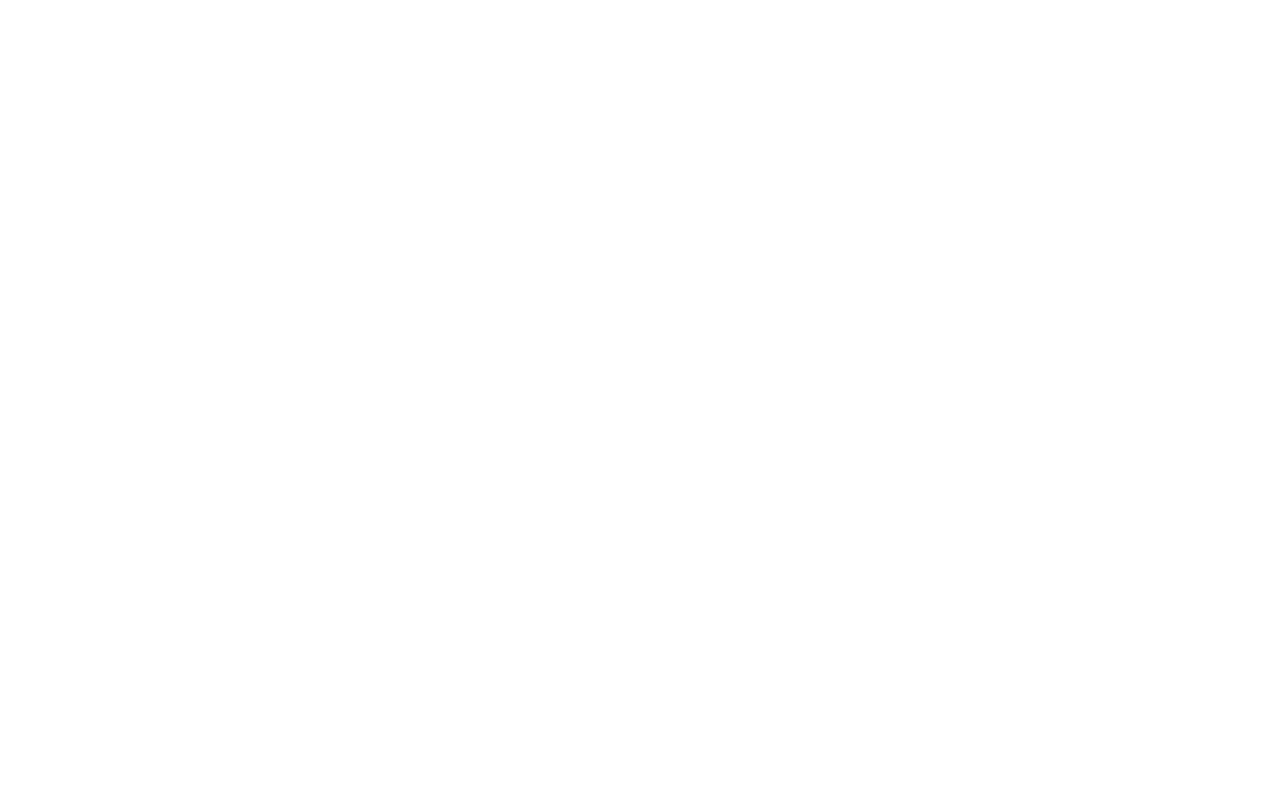
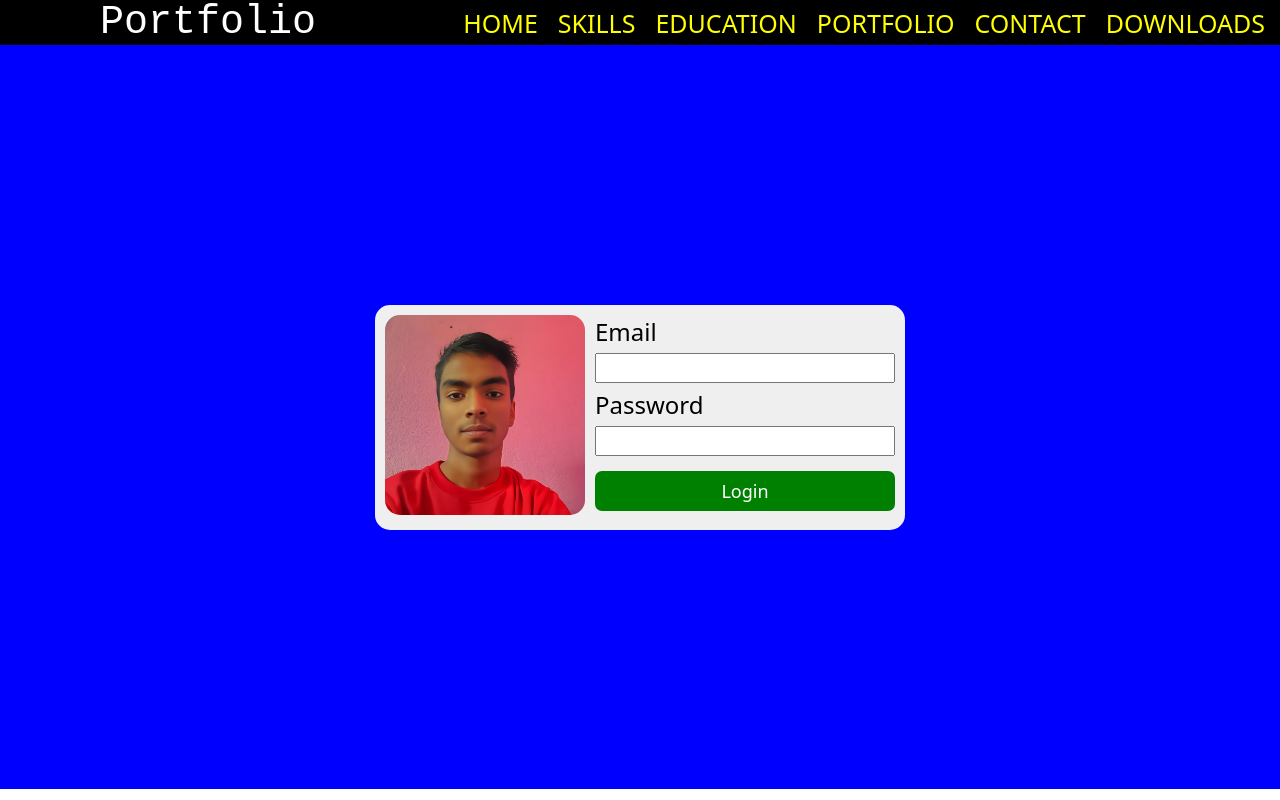
Before and after one commit to r-rajababushah/r-rajababushah, a React (Vite) app: page /admin in a window 1280 px wide. Before the commit this address had no page. Built offline with nearby package versions, Linux system fonts and the light colour scheme.

Commit message:
Helmet Provider tags reduced and moved to main.jsx

```diff
--- a/src/App.jsx
+++ b/src/App.jsx
@@ -8,6 +8,7 @@
 import Contact from './pages/Contact/Contact';
 import "./App.css";
 import Downloads from './pages/Downloads/Downloads';
+import AdminPage from './admin/AdminPage';
 
 function App() {
     return (
@@ -20,6 +21,7 @@
                     <Route path='/portfolio' element={<Portfolio />} />
                     <Route path='/contact' element={<Contact />} />
                     <Route path='/downloads' element={<Downloads />} />
+                    <Route path='/admin' element={<AdminPage />} />
                 </Route>
             </Routes>
         </BrowserRouter>
--- /dev/null
+++ b/src/admin/AdminPage.jsx
@@ -0,0 +1,25 @@
+import React from 'react'
+import "./AdminPage.scss"
+
+function AdminPage() {
+
+    return (
+        <div className="admin-panel">
+                <div className="login-container">
+                    <div className="user-img">
+                        <img src="static/profile.jpg" alt="" />
+                    </div>
+                    <div className="user-credits">
+                        <form action="" method="post">
+                            <label id='emaillabel' htmlFor="email">Email</label>
+                            <input type="email" name="email" id="email" />
+                            <label htmlFor="password">Password</label>
+                            <input type="password" name="password" id="password" />
+                            <button type="submit">Login</button>
+                        </form>
+                    </div>
+                </div>
+        </div>
+    )
+}
+export default AdminPage
--- /dev/null
+++ b/src/admin/AdminPage.scss
@@ -0,0 +1,55 @@
+.admin-panel {
+    background-color: blue;
+    display: flex;
+    justify-content: center;
+    align-items: center;
+    height: 93vh;
+
+    .login-container {
+        background-color: #efefef;
+        display: flex;
+        align-content: center;
+        justify-content: center;
+        padding: 10px;
+        border-radius: 15px;
+        gap: 10px;
+
+        .user-img {
+            img {
+                height: 200px;
+                width: 200px;
+                border-radius: 15px;
+            }
+        }
+
+        .user-credits {
+            form {
+                display: flex;
+                flex-direction: column;
+
+                label {
+                    font-size: 24px;
+                    margin-bottom: 5px;
+                }
+
+                input {
+                    height: 30px;
+                    width: 300px;
+                    margin-bottom: 5px;
+                }
+
+                button {
+                    height: 40px;
+                    margin-top: 10px;
+                    font-size: 18px;
+                    border-radius: 7px;
+                    border: none;
+                    outline: none;
+                    background-color: green;
+                    color: white;
+                    cursor: pointer;
+                }
+            }
+        }
+    }
+}
```
